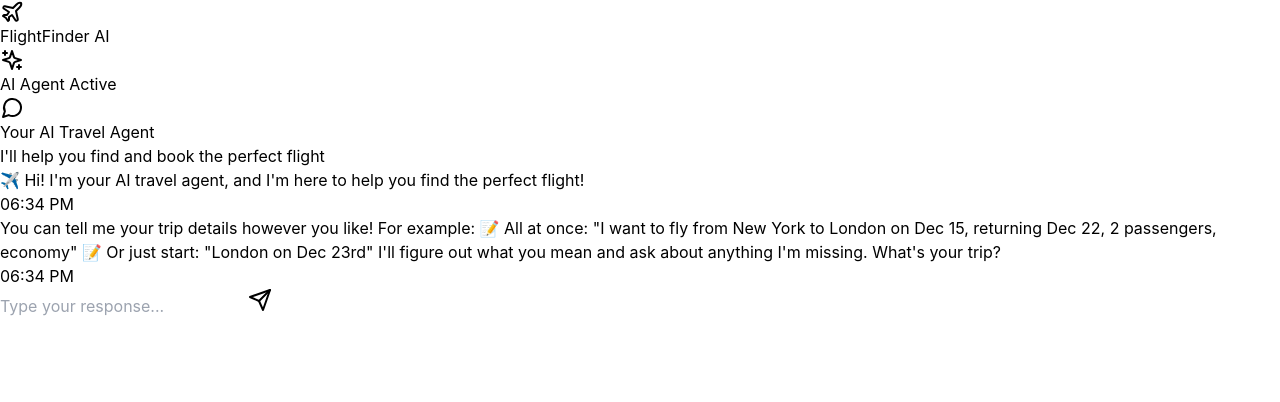
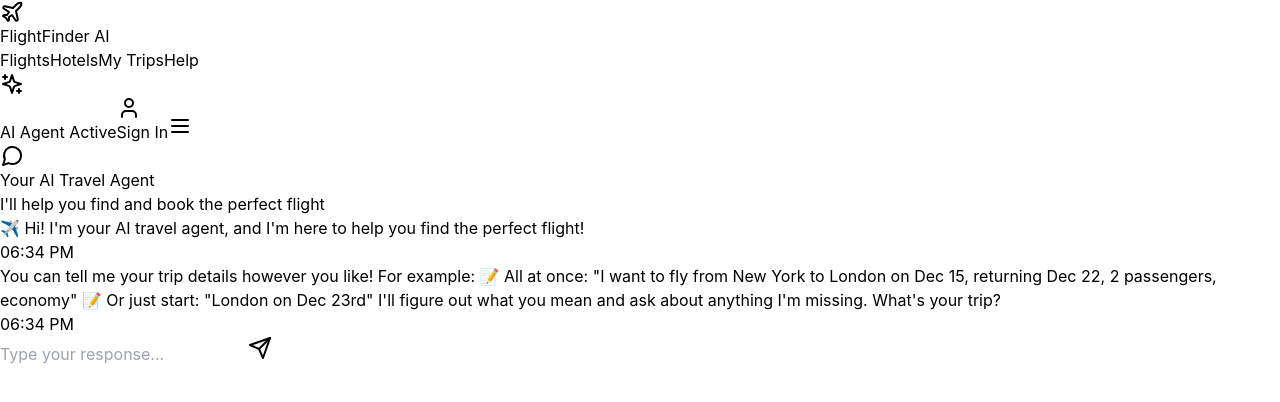
Before and after one commit to annantsrivastava/flightsearch-app, a React (Vite) app: page / in a window 1280 px wide. Shown: the top 402 px of the page. Built offline with nearby package versions, Linux system fonts and the light colour scheme.

Commit message:
Update App.jsx

```diff
--- a/src/App.jsx
+++ b/src/App.jsx
@@ -1023,25 +1023,90 @@
     ];
   };
 
+  // Add state for mobile menu
+  const [showMobileMenu, setShowMobileMenu] = useState(false);
+
   return (
     <div className="min-h-screen bg-gradient-to-br from-blue-50 via-white to-purple-50">
-      {/* Header */}
-      <header className="bg-white shadow-sm border-b sticky top-0 z-40">
+      {/* Header with Top Navigation Bar */}
+      <header className="bg-white shadow-sm border-b sticky top-0 z-50">
         <div className="max-w-7xl mx-auto px-4 py-4">
           <div className="flex items-center justify-between">
+            {/* Logo */}
             <div className="flex items-center gap-2">
               <Plane className="w-8 h-8 text-blue-600" />
               <h1 className="text-2xl font-bold bg-gradient-to-r from-blue-600 to-purple-600 bg-clip-text text-transparent">
                 FlightFinder AI
               </h1>
             </div>
+
+            {/* Desktop Navigation */}
+            <nav className="hidden md:flex items-center gap-6">
+              <a href="#" className="text-gray-700 hover:text-blue-600 transition-colors font-medium">
+                Flights
+              </a>
+              <a href="#" className="text-gray-700 hover:text-blue-600 transition-colors font-medium">
+                Hotels
+              </a>
+              <a href="#" className="text-gray-700 hover:text-blue-600 transition-colors font-medium">
+                My Trips
+              </a>
+              <a href="#" className="text-gray-700 hover:text-blue-600 transition-colors font-medium">
+                Help
+              </a>
+            </nav>
+
+            {/* Right Side - AI Status + Sign In */}
             <div className="flex items-center gap-4">
-              <span className="px-3 py-1 bg-green-100 text-green-700 rounded-full text-sm font-medium flex items-center gap-1">
+              {/* AI Active Badge */}
+              <span className="hidden sm:flex px-3 py-1 bg-green-100 text-green-700 rounded-full text-sm font-medium items-center gap-1">
                 <Sparkles className="w-4 h-4" />
                 AI Agent Active
               </span>
+
+              {/* Sign In Button */}
+              <button className="hidden md:flex items-center gap-2 px-4 py-2 bg-blue-600 text-white rounded-lg hover:bg-blue-700 transition-colors font-medium">
+                <User className="w-4 h-4" />
+                Sign In
+              </button>
+
+              {/* Mobile Menu Button */}
+              <button
+                onClick={() => setShowMobileMenu(!showMobileMenu)}
+                className="md:hidden p-2 hover:bg-gray-100 rounded-lg transition-colors"
+              >
+                {showMobileMenu ? (
+                  <X className="w-6 h-6 text-gray-700" />
+                ) : (
+                  <Menu className="w-6 h-6 text-gray-700" />
+                )}
+              </button>
             </div>
           </div>
+
+          {/* Mobile Menu */}
+          {showMobileMenu && (
+            <div className="md:hidden mt-4 pt-4 border-t">
+              <nav className="flex flex-col gap-3">
+                <a href="#" className="text-gray-700 hover:text-blue-600 transition-colors font-medium py-2">
+                  Flights
+                </a>
+                <a href="#" className="text-gray-700 hover:text-blue-600 transition-colors font-medium py-2">
+                  Hotels
+                </a>
+                <a href="#" className="text-gray-700 hover:text-blue-600 transition-colors font-medium py-2">
+                  My Trips
+                </a>
+                <a href="#" className="text-gray-700 hover:text-blue-600 transition-colors font-medium py-2">
+                  Help
+                </a>
+                <button className="flex items-center justify-center gap-2 px-4 py-2 bg-blue-600 text-white rounded-lg hover:bg-blue-700 transition-colors font-medium mt-2">
+                  <User className="w-4 h-4" />
+                  Sign In
+                </button>
+              </nav>
+            </div>
+          )}
         </div>
       </header>
 
```
